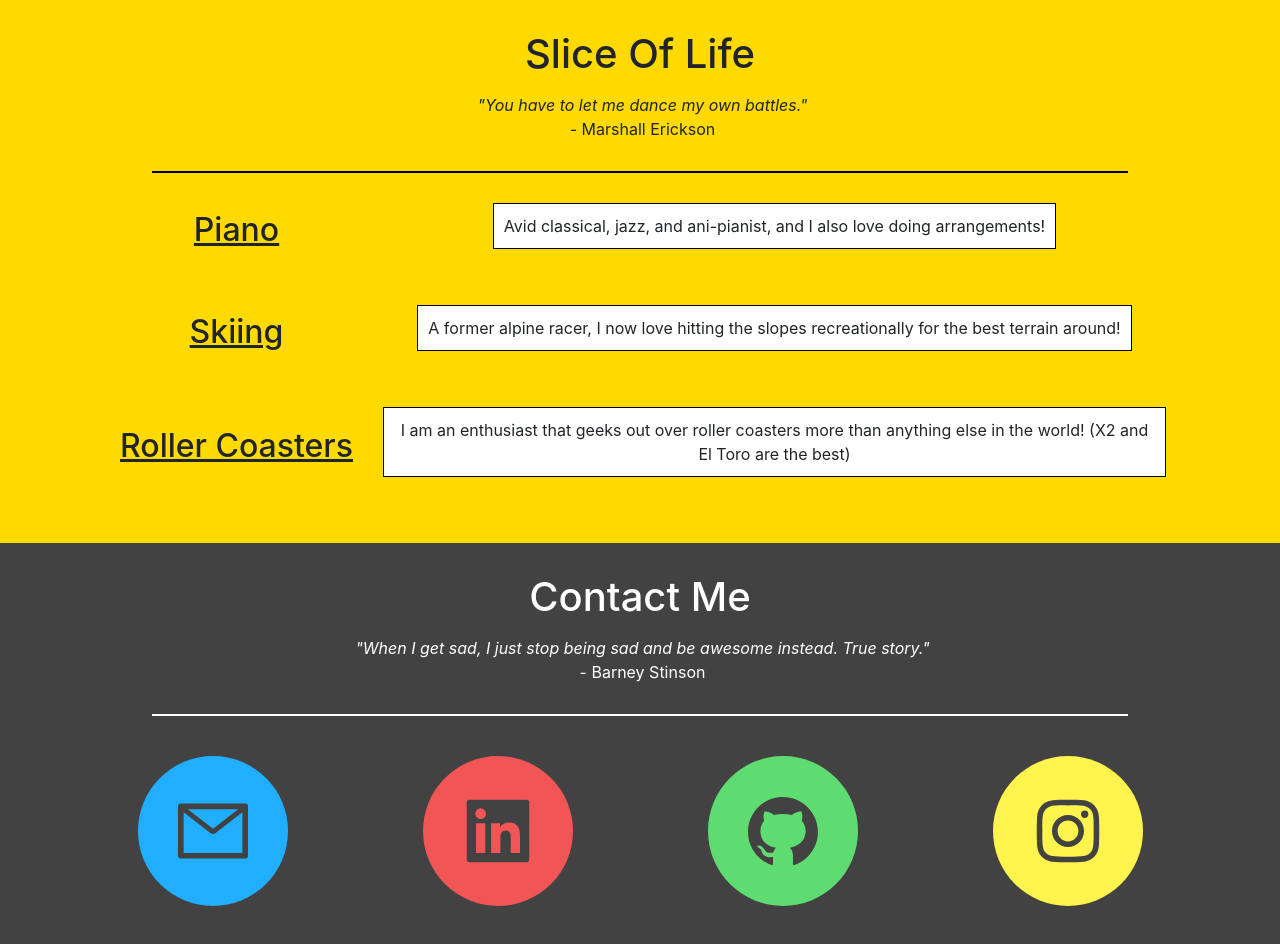
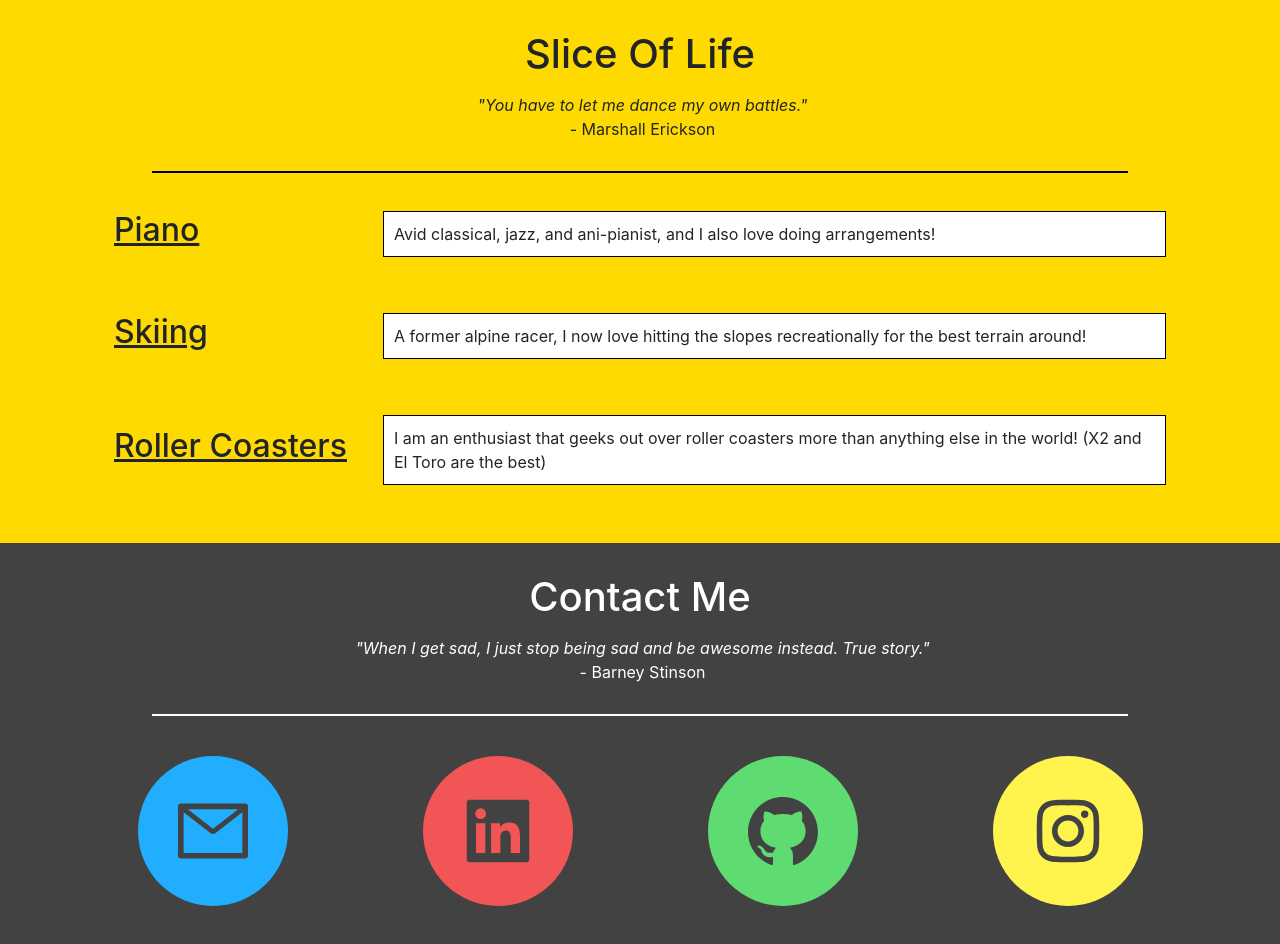
Before and after one commit to ethan-l-chen-24/ethanlchen.me, a React (Create React App) app: page / in a window 1280 px wide. Shown: the top 944 px of the page. Built offline with nearby package versions, Linux system fonts and the light colour scheme.

Commit message:
fixed positioning of text box

```diff
--- a/src/components/SliceOfLife/SliceOfLifeTile.js
+++ b/src/components/SliceOfLife/SliceOfLifeTile.js
@@ -5,10 +5,10 @@ const SliceOfLifeTile = ( { type, description, images } ) => {
     return (
         <Container>
             <Row className="activity">
-                <Col xs={12} md={3} className='center'>
+                <Col xs={12} md={3} className='center left-align'>
                     <u><h2>{ type }</h2></u>
                 </Col>
-                <Col xs={12} md={9} className='center'>
+                <Col xs={12} md={9} className='center left-align'>
                     <p className="boxed">{ description }</p>
                 </Col>
             </Row>
--- a/src/styles/App.css
+++ b/src/styles/App.css
@@ -35,4 +35,6 @@ div > h1 {
     background-color: white;
     padding: 10px;
     border: black 1px solid;
+    position: relative;
+    top: 8px;
 }
--- a/src/styles/SliceOfLife.css
+++ b/src/styles/SliceOfLife.css
@@ -13,7 +13,12 @@
 }
 
 @media (min-width: 768px) {
-    .left-align {
+    .activity > .left-align {
         justify-content: left;
+        text-align: left;
+    }
+
+    .left-align > .boxed {
+        width: 100%;
     }
 }
```
Also changed, not shown: src/images/Gile.jpg (added).
